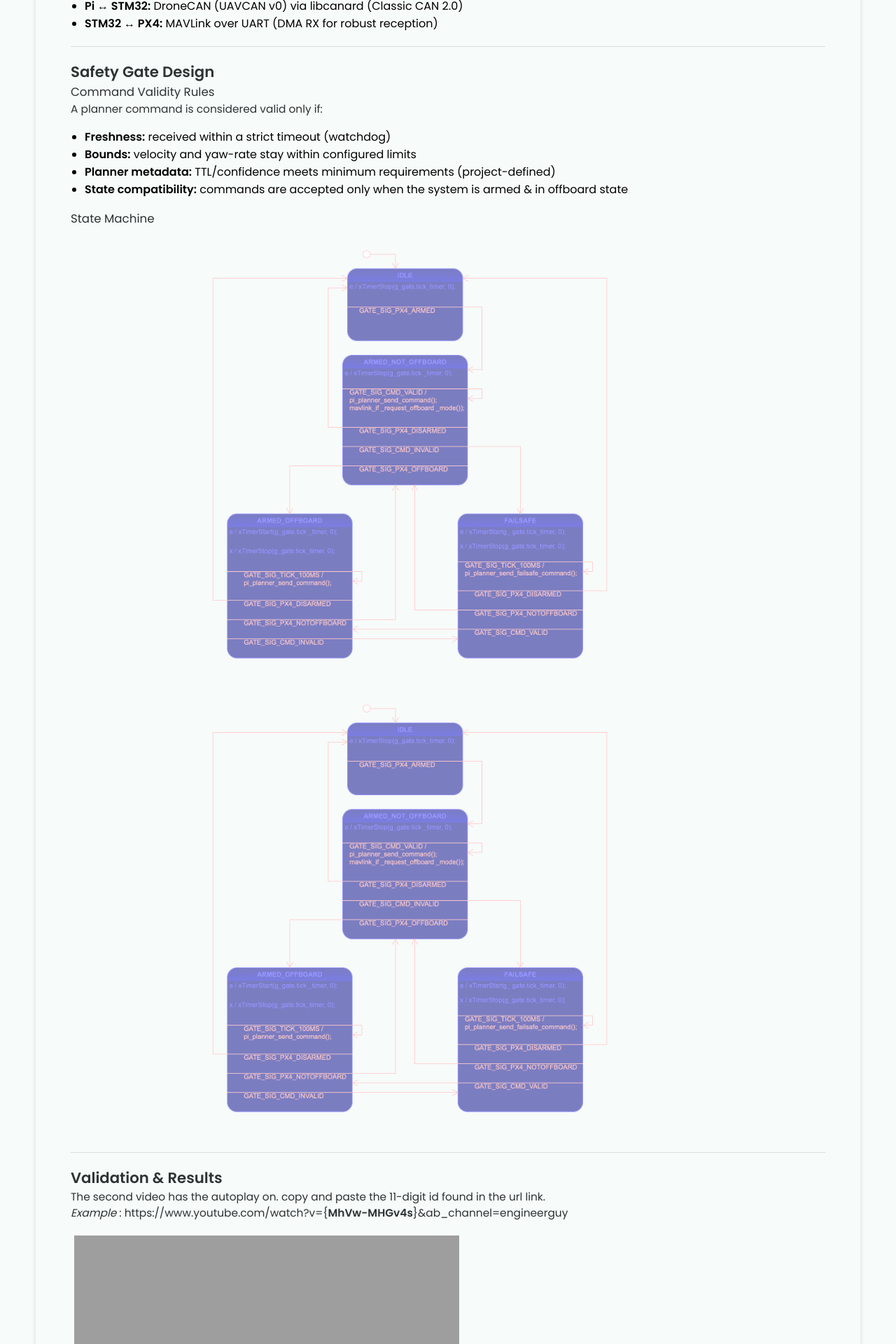
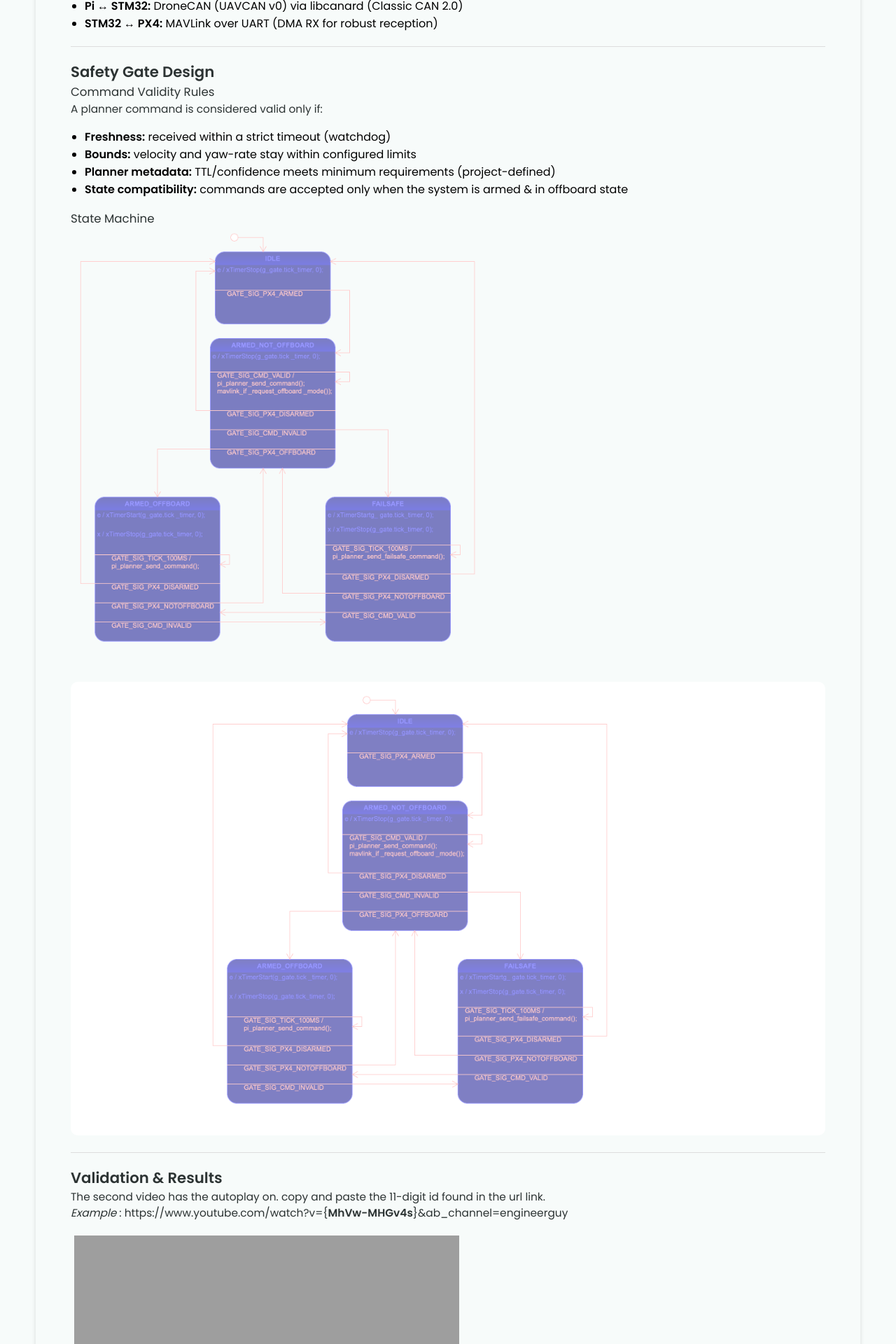
Before and after one commit to alexandrephl/alexandrephl.github.io, a Jekyll site: the page built from _projects/DroneSafetyLayer/safety-layer-px4.md, in a window 1280 px wide. Shown: the part 1717-3637 px from the top of the page at 70% size. Built offline with Jekyll 4.4.1, drawn with Linux system fonts in a browser that asks for light colours; grey boxes are pictures that could not be loaded.

Commit message:
Update styles.css

```diff
--- a/css/styles.css
+++ b/css/styles.css
@@ -374,12 +374,20 @@ nav .mobile-nav {
     text-decoration: underline;
 }
 
+.project-diagram-wrap{
+  display: flex;
+  justify-content: center;
+  margin: 1.5rem 0;
+  background: white;
+  padding: 12px;
+  border-radius: 10px;
+}
+
 .project-diagram{
   display: block;
   width: auto;
   max-width: 700px;
-  max-height: 700px;
-  margin: 1.5rem auto;
+  height: auto;
 }
 
 /* SECTION 3: SKILLS */
```
